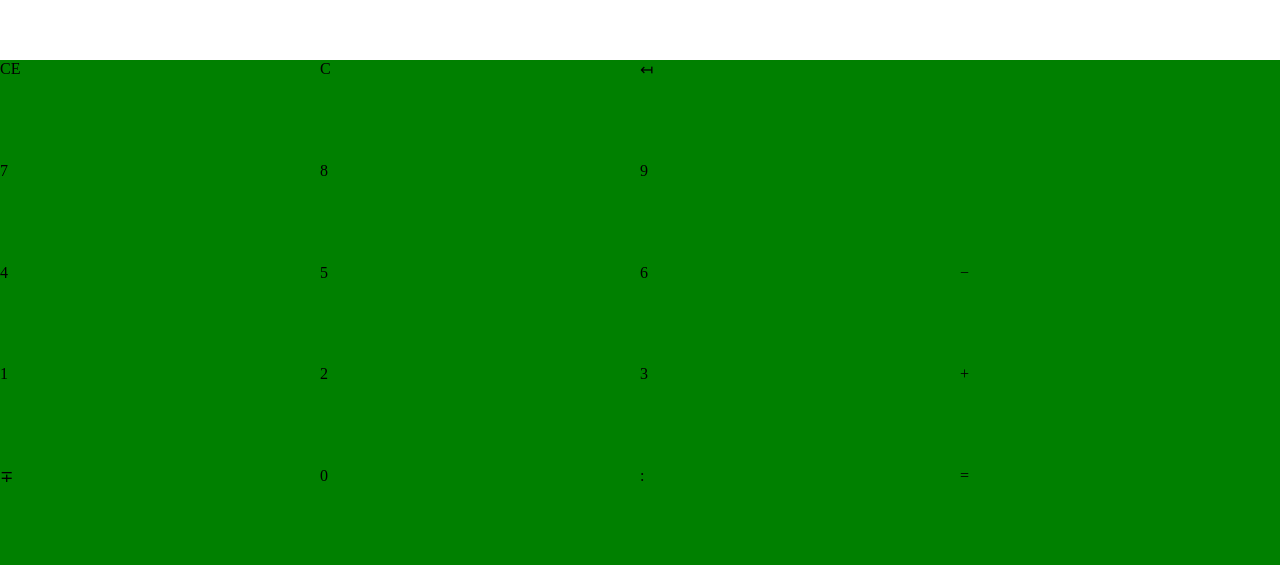
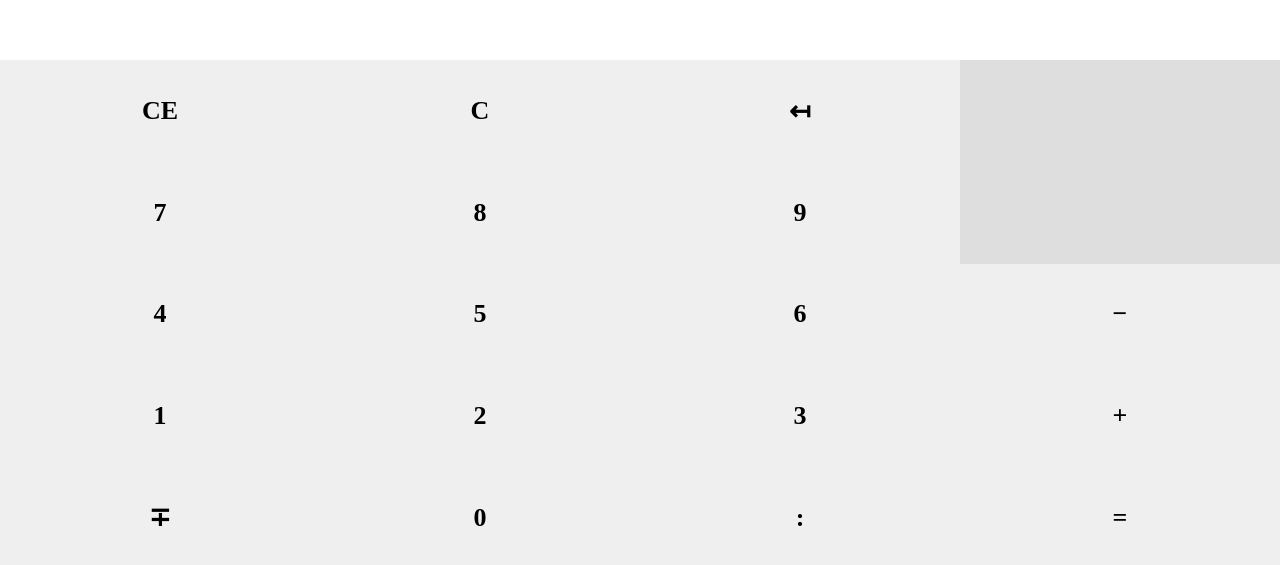
Before and after one commit to EivindApps/TimeCalculator, a Vue app: page / in a window 1280 px wide. Shown: the part 231-796 px from the top of the page. Built offline with nearby package versions, Linux system fonts and the light colour scheme; the HTML template or start-up script is replaced by a standard one.

Commit message:
Progress on UI

```diff
--- a/src/Model.ts
+++ b/src/Model.ts
@@ -1,7 +1,7 @@
 import moment from 'moment';
 
 export interface CalculationPart {
-    dumb(): void;
+    toString(): string;
 }
 
 export enum CalculatorTimeFormat {
@@ -80,8 +80,8 @@ export class TimeValue implements CalculationPart {
         }
     }
 
-    public dumb(): void {
-        console.log('');
+    public toString(): string {
+        return this.value.toISOString();
     }
 }
 
@@ -113,8 +113,17 @@ export class Operator implements CalculationPart {
         }
     }
 
-    public dumb(): void {
-        console.log('');
+    public toString(): string {
+        switch(this.op) {
+            case Operations.add:
+                return '+';
+            case Operations.substract:
+                return '-';
+            case Operations.eq:
+                return '=';
+            default:
+                return '';
+        }
     }
 }
 
@@ -157,4 +166,14 @@ export class Calculation extends Array<CalculationPart> {
             }
         }
     }
+
+    public toString(): string {
+        let str = '';
+
+        for (const part of this) {
+            str += part.toString();
+        }
+
+        return str;
+    }
 }
--- a/src/components/Calculator.vue
+++ b/src/components/Calculator.vue
@@ -1,30 +1,30 @@
 <template>
-  <div className="calculator" id="calculator">
-      <div className="calculatorDisplayContainer" id="calculatorDisplayContainer">
-        <input type="text" className="currentCalculation" id="currentCalculation" disabled v-model="this.CalculatorDisplay" />
-        <input type="text" className="calculatorDisplay" id="calculatorDisplay" disabled v-model="this.CalculatorDisplay" />
+  <div class="calculator" v-on:keyup="keyUp($event)">
+      <div class="calculatorDisplayContainer">
+        <input type="text" class="currentCalculation" disabled v-model="this.currentCalculationDisplay" />
+        <input type="text" class="calculatorDisplay" disabled v-model="this.CalculatorDisplay" />
       </div>
-      <div className="calculatorPad" id="calculatorPad">
-        <div className="calculatorButton" v-on:click="clearDisplay" id="calculatorButton">CE</div>
-        <div className="CalculatorButton" v-on:click="clearAll">C</div>
-        <div className="CalculatorButton" v-on:click="backspace">&#x21A4;</div>
-        <div className="NoCalculatorButton"></div>
-        <div className="CalculatorButton" v-on:click="num7">7</div>
-        <div className="CalculatorButton" v-on:click="num8">8</div>
-        <div className="CalculatorButton" v-on:click="num9">9</div>
-        <div className="NoCalculatorButton"></div>
-        <div className="CalculatorButton" v-on:click="num4">4</div>
-        <div className="CalculatorButton" v-on:click="num5">5</div>
-        <div className="CalculatorButton" v-on:click="num6">6</div>
-        <div className="CalculatorButton" v-on:click="minus">&#x2212;</div>
-        <div className="CalculatorButton" v-on:click="num1">1</div>
-        <div className="calculatorButton" v-on:click="num2">2</div>
-        <div className="calculatorButton" v-on:click="num3">3</div>
-        <div className="calculatorButton" v-on:click="plus">+</div>
-        <div className="calculatorButton" v-on:click="negate">&#x2213;</div>
-        <div className="calculatorButton" v-on:click="num0">0</div>
-        <div className="calculatorButton" v-on:click="separator">:</div>
-        <div className="calculatorButton" v-on:click="equal">=</div>
+      <div class="calculatorPad">
+        <div class="calculatorButton" v-on:click="clearDisplay">CE</div>
+        <div class="calculatorButton" v-on:click="clearAll">C</div>
+        <div class="calculatorButton" v-on:click="backspace">&#x21A4;</div>
+        <div class="noCalculatorButton"></div>
+        <div class="calculatorButton" v-on:click="num7">7</div>
+        <div class="calculatorButton" v-on:click="num8">8</div>
+        <div class="calculatorButton" v-on:click="num9">9</div>
+        <div class="noCalculatorButton"></div>
+        <div class="calculatorButton" v-on:click="num4">4</div>
+        <div class="calculatorButton" v-on:click="num5">5</div>
+        <div class="calculatorButton" v-on:click="num6">6</div>
+        <div class="calculatorButton" v-on:click="minus">&#x2212;</div>
+        <div class="calculatorButton" v-on:click="num1">1</div>
+        <div class="calculatorButton" v-on:click="num2">2</div>
+        <div class="calculatorButton" v-on:click="num3">3</div>
+        <div class="calculatorButton" v-on:click="plus">+</div>
+        <div class="calculatorButton" v-on:click="negate">&#x2213;</div>
+        <div class="calculatorButton" v-on:click="num0">0</div>
+        <div class="calculatorButton" v-on:click="separator">:</div>
+        <div class="calculatorButton" v-on:click="equal">=</div>
       </div>
     </div>
 </template>
@@ -36,20 +36,41 @@ import { CalculatorTimeFormat, Calculation, Operations, TimeValue, Operator } fr
 
 @Component
 export default class Calculator extends Vue {
-  private _overwriteDisplay = false;
+    private _overwriteDisplay = false;
     private _hasPressedNumber = false;
     private _separatorSetExplicitly = false;
 
     public CalculatorType: CalculatorTimeFormat = CalculatorTimeFormat.HoursAndMinutes;
 
-    private _currentCalculation: Calculation = new Calculation();
-    public get CurrentCalculation(): string { return this._currentCalculation.toString(); }
+    private CurrentCalculation = new Calculation();
+    //public get CurrentCalculation(): string { return this._currentCalculation ? this._currentCalculation.toString() : ''; }
+    private get currentCalculationDisplay(): string {
+        let display = '';
+        for(const part of this.CurrentCalculation) {
+            if(part instanceof Operator) {
+                display += part.toString();
+            } else {
+                display += this.formatCalculation(part.toString());
+            }
+        }
+
+        return display;
+    }
 
     public CalculatorDisplay = '';
 
+    constructor() {
+        super();
+        this._overwriteDisplay = false;
+        this._hasPressedNumber = false;
+        this._separatorSetExplicitly = false;
+        this.CalculatorType = CalculatorTimeFormat.HoursAndMinutes;
+        this.CurrentCalculation = new Calculation();
+    }
+
     private changeTimeFormat(timeFormat: CalculatorTimeFormat): void {
         this.CalculatorType = timeFormat;
-        this._currentCalculation.changeTimeFormat(timeFormat);
+        this.CurrentCalculation.changeTimeFormat(timeFormat);
 
         if (this.CalculatorDisplay !== '') {
             if (timeFormat === CalculatorTimeFormat.HoursAndMinutes) {
@@ -219,23 +240,23 @@ export default class Calculator extends Vue {
 
     private calculate(op: Operations): void {
         if (op === Operations.add || op === Operations.substract) {
-            this._currentCalculation.push(new TimeValue(this.CalculatorDisplay, this.CalculatorType));
-            this._currentCalculation.push(new Operator(op));
+            this.CurrentCalculation.push(new TimeValue(this.CalculatorDisplay, this.CalculatorType));
+            this.CurrentCalculation.push(new Operator(op));
             this.performCalculation();
         } else {
             if (this._hasPressedNumber === true) {
-                this._currentCalculation.push(new TimeValue(this.CalculatorDisplay, this.CalculatorType));
+                this.CurrentCalculation.push(new TimeValue(this.CalculatorDisplay, this.CalculatorType));
             }
 
             this.performCalculation();
-            this._currentCalculation = new Calculation();
+            this.CurrentCalculation = new Calculation();
         }
 
         this._hasPressedNumber = false;
     }
 
     private performCalculation(): void {
-        const result = this._currentCalculation.calculate();
+        const result = this.CurrentCalculation.calculate();
         this.CalculatorDisplay = this.formatCalculation(result);
         this._overwriteDisplay = true;
         this._separatorSetExplicitly = false;
@@ -305,7 +326,7 @@ export default class Calculator extends Vue {
         this._separatorSetExplicitly = false;
     }
     public clearAll(): void {
-        this._currentCalculation = new Calculation();
+        this.CurrentCalculation = new Calculation();
         this.CalculatorDisplay = '';
         this._hasPressedNumber = false;
         this._overwriteDisplay = false;
@@ -361,31 +382,43 @@ export default class Calculator extends Vue {
     public equal(): void {
         this.calculate(Operations.eq);
     }
+    public keyUp(event: KeyboardEvent): void {
+        switch(event.code) {
+            case '49':
+            case '97':
+                this.num1();
+                break;
+            case '50':
+            case '98':
+                this.num2();
+                break;
+        }
+    }
     //#endregion
 }
 </script>
 
 <style lang="css" scoped>
-#calculator {
+.calculator {
   background-color: green;
   height: 100%;
   display: grid;
   grid-template-rows: 1fr 1.75fr;
 }
 
-#calculatorDisplayContainer {
+.calculatorDisplayContainer {
   display: grid;
   grid-template-rows: 1fr 2fr;
 }
 
-#currentCalculation {
+.currentCalculation {
   background-color: white;
   border: none;
   font-size: 32px;
   text-align: right;
 }
 
-#calculatorDisplay {
+.calculatorDisplay {
   background-color: white;
   border: none;
   font-size: 60px;
@@ -394,7 +427,7 @@ export default class Calculator extends Vue {
   color: black;
 }
 
-#calculatorPad {
+.calculatorPad {
   display: grid;
   grid-template-columns: repeat(4, 1fr);
 }
@@ -408,4 +441,8 @@ export default class Calculator extends Vue {
   position: relative;
   background-color: #efefef;
 }
+
+.noCalculatorButton {
+    background-color: #dedede;
+}
 </style>
```
